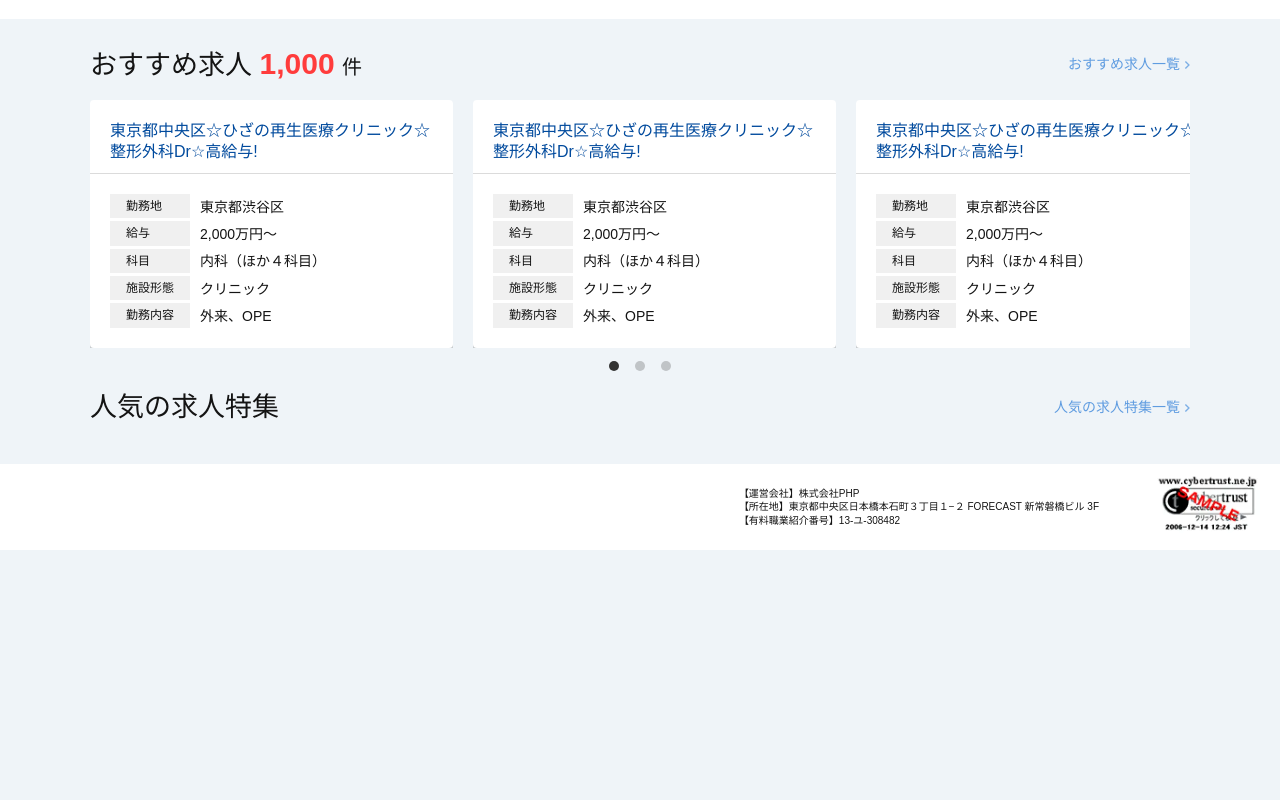
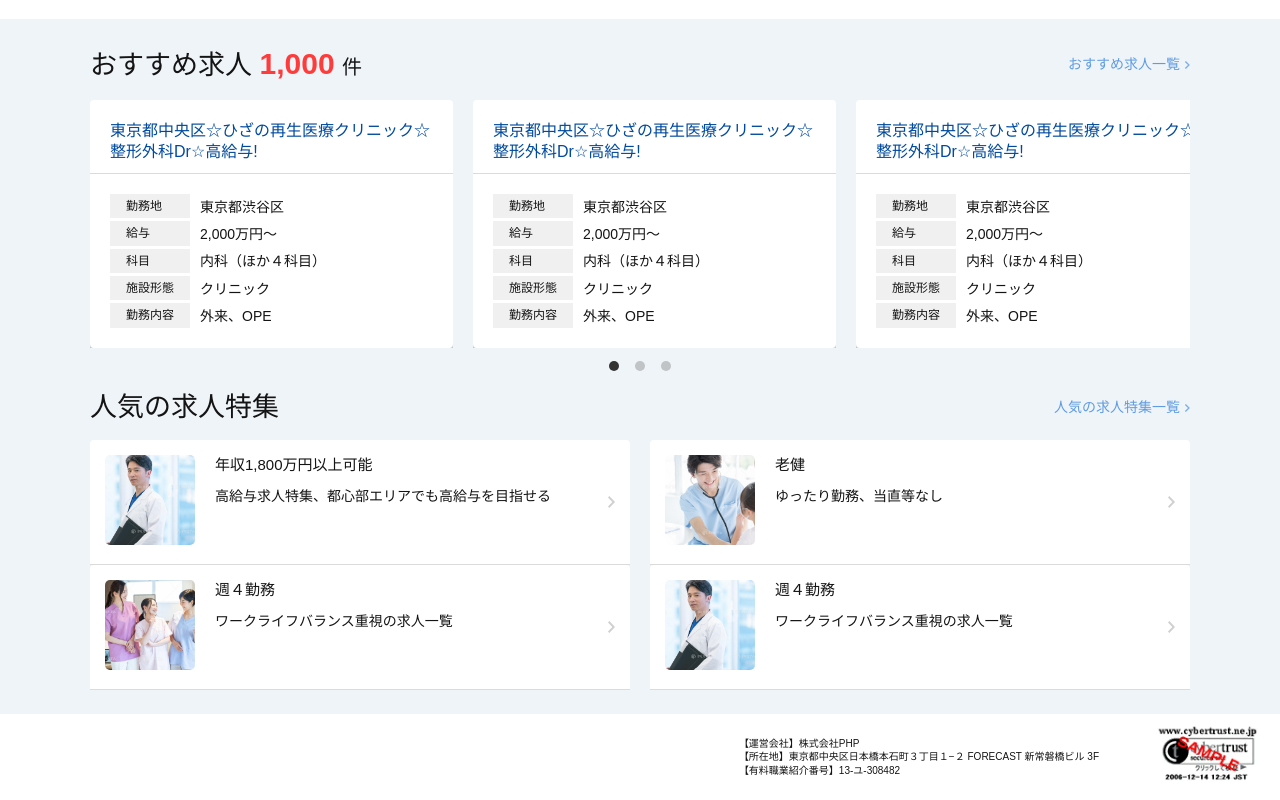
Before and after one commit to huypham00it/ekay, a plain HTML site: page index.html in a window 1280 px wide. Shown: the part 746-1546 px from the top of the page. Before the commit the page ends 1296 px from the top, so only its background shows below. Drawn offline with nearby package versions, Linux system fonts and the light colour scheme.

Commit message:
popular feature

```diff
--- a/index.html
+++ b/index.html
@@ -488,6 +488,64 @@
                         <img src="./assets/icons/chevron-right.svg" alt="icon" class="icon">
                     </a>
                 </div>
+                <div class="row row-cols-2 row-cols-xl-1">
+                  <div class="col">
+                    <div class="popular-feature__item">
+                      <div class="popular-feature__item-image">
+                        <img src="./assets/img/home-feature-1.png" alt="popular-feature" >
+                      </div>
+                      <div class="popular-feature__item-content">
+                        <p class="title">年収1,800万円以上可能</p>
+                        <p class="text">高給与求人特集、都心部エリアでも高給与を目指せる</p>
+                      </div>
+                      <div class="popular-feature__item-arrow">
+                        <img src="./assets/icons/chevron-right-grey.svg" alt="right icon" class="icon" />
+                      </div>
+                    </div>
+                  </div>
+                  <div class="col">
+                    <div class="popular-feature__item">
+                      <div class="popular-feature__item-image">
+                        <img src="./assets/img/home-feature-3.png" alt="popular-feature" >
+                      </div>
+                      <div class="popular-feature__item-content">
+                        <p class="title">老健</p>
+                        <p class="text">ゆったり勤務、当直等なし</p>
+                      </div>
+                      <div class="popular-feature__item-arrow">
+                        <img src="./assets/icons/chevron-right-grey.svg" alt="right icon" class="icon" />
+                      </div>
+                    </div>
+                  </div>
+                  <div class="col">
+                    <div class="popular-feature__item">
+                      <div class="popular-feature__item-image">
+                        <img src="./assets/img/home-feature-2.png" alt="popular-feature" >
+                      </div>
+                      <div class="popular-feature__item-content">
+                        <p class="title">週４勤務</p>
+                        <p class="text">ワークライフバランス重視の求人一覧</p>
+                      </div>
+                      <div class="popular-feature__item-arrow">
+                        <img src="./assets/icons/chevron-right-grey.svg" alt="right icon" class="icon" />
+                      </div>
+                    </div>
+                  </div>
+                  <div class="col">
+                    <div class="popular-feature__item">
+                      <div class="popular-feature__item-image">
+                        <img src="./assets/img/home-feature-1.png" alt="popular-feature" >
+                      </div>
+                      <div class="popular-feature__item-content">
+                        <p class="title">週４勤務</p>
+                        <p class="text">ワークライフバランス重視の求人一覧</p>
+                      </div>
+                      <div class="popular-feature__item-arrow">
+                        <img src="./assets/icons/chevron-right-grey.svg" alt="right icon" class="icon" />
+                      </div>
+                    </div>
+                  </div>
+                </div>
             </div>
         </div>
     </section>
--- a/scss/pages/_home.scss
+++ b/scss/pages/_home.scss
@@ -421,4 +421,54 @@
       margin-right: 0;
     }
   }
+
+  //Popular feature
+  .popular-feature {
+    --grid-gutter-x: 20px;
+    &__item {
+      padding: 15px;
+      background-color: var(--white-color);
+      display: flex;
+      align-items: center;
+      gap: 20px;
+
+      &:nth-child(1){
+        border-top-left-radius: 4px;
+        border-top-right-radius: 4px;
+        border-bottom: 1px solid var(--border-color);
+      }
+
+      &:nth-child(2){
+        border-bottom-left-radius: 4px;
+        border-bottom-right-radius: 4px;
+        border-bottom: 1px solid var(--border-color);
+      }
+
+      &-content {
+        align-self: flex-start;
+      }
+
+      .title {
+        font-size: 1.5rem;
+        font-weight: 500;
+        margin-bottom: 10px;
+
+        @include abstracts.screen(sm) {
+          font-size: 1.4rem;
+        }
+      }
+
+      .text {
+        font-size: 1.4rem;
+
+        @include abstracts.screen(sm) {
+          font-size: 1.2rem;
+        }
+      }
+
+      &-arrow {
+        margin-left: auto;
+      }
+    }
+  }
 }
```
Also changed, not shown: assets/css/main.css, assets/icons/chevron-right-grey.svg (added), assets/img/home-feature-1.png (added), assets/img/home-feature-2.png (added), assets/img/home-feature-3.png (added), 2 other files.
